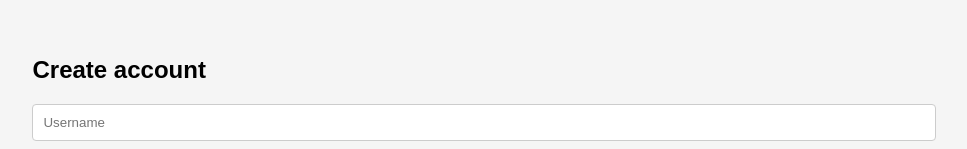
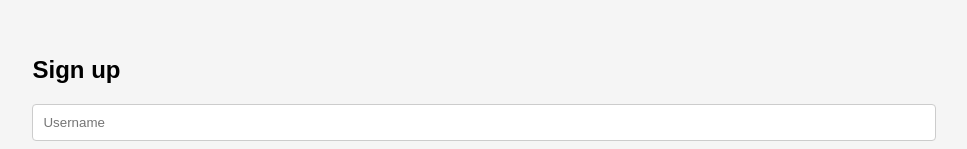
Before and after one commit to FortnasPlayer/Avoid-Objects-Game, a plain HTML site: page signup.html in a window 1280 px wide. Shown: the part 187-336 px from the top of the page, without its empty margins (167-1134 px from the left). Drawn offline with Linux system fonts and the light colour scheme.

Commit message:
Update signup.html

```diff
--- a/signup.html
+++ b/signup.html
@@ -3,12 +3,12 @@
 <head>
     <meta charset="UTF-8">
     <meta name="viewport" content="width=device-width, initial-scale=1.0">
-    <title>Account creation</title>
+    <title>Sign up</title>
     <link rel="stylesheet" href="loginpg.css"> <!-- Jeśli masz plik styles.css -->
 </head>
 <body>
     <div class="register-container">
-        <h2>Create account</h2>
+        <h2>Sign up</h2>
         <form action="process_register.php" method="post">
             <input type="text" name="username" placeholder="Username" required>
             <input type="email" name="email" placeholder="Email" required>
```
